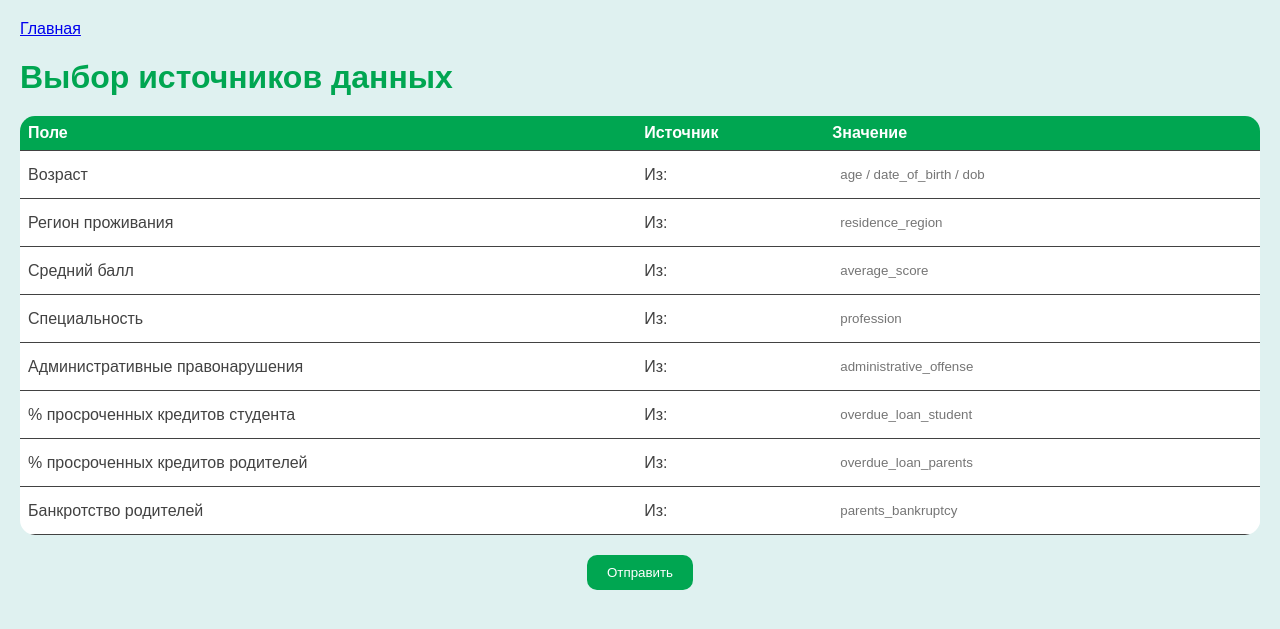
After one commit to Dani-ldyaev/changellange_sber, a Flask app: page /data_source in a window 1280 px wide. The commit adds this page. Shown: the top 629 px of the page. Run offline with Flask 3, Linux system fonts and the light colour scheme.

Commit message:
Final
I kinda had some clue, but couldnt get it to work :(

```diff
--- a/main.py
+++ b/main.py
@@ -1,125 +1,189 @@
-from flask import (
-    Flask,
-    render_template,
-    request,
-    jsonify,
-    session,
-    redirect,
-    flash,
-    url_for,
-    app,
-)
+from flask import Flask, render_template, request, jsonify
 import json
-from pathlib import Path
+import jsonschema
+from datetime import date
+
+app = Flask(__name__)
+
+# Модель JSON схемы
+JSON_SCHEMA = {
+    "$schema": "http://json-schema.org/draft-04/schema#",
+    "title": "Данные для модели",
+    "type": "object",
+    "required": ["studentData", "parentsData"],
+    "properties": {
+        "studentData": {
+            "description": "Данные по студенту",
+            "type": "object",
+            "required": [
+                "age",
+                "residenceRegion",
+                "averageScore",
+                "profession",
+                "administrativeOffense",
+                "overdueLoanStudent",
+            ],
+            "properties": {
+                "age": {"description": "Возраст студента", "type": "integer"},
+                "residenceRegion": {
+                    "description": "Код региона проживания студента",
+                    "type": "string",
+                },
+                "averageScore": {
+                    "description": "Средний балл студента",
+                    "type": "number",
+                },
+                "profession": {
+                    "description": "Будущая специальность студента (согласно словарю)",
+                    "type": "string",
+                },
+                "administrativeOffense": {
+                    "description": "Количество административных нарушений",
+                    "type": "integer",
+                },
+                "overdueLoanStudent": {
+                    "description": "% кредитов с просрочкой студента",
+                    "type": "number",
+                },
+            },
+        },
+        "parentsData": {
+            "description": "Данные по родителям",
+            "type": "object",
+            "required": ["overdueLoanParents", "parentsBankruptcy"],
+            "properties": {
+                "overdueLoanParents": {
+                    "description": "% кредитов с просрочкой родителей",
+                    "type": "number",
+                },
+                "parentsBankruptcy": {
+                    "description": "Банкротство родителей",
+                    "type": "boolean",
+                },
+            },
+        },
+    },
+}
+
+# Словарь для оценки региона
+REGION_SCORES = {
+    "Москва": 12.5,
+    "Санкт-Петербург": 12.5,
+    "Новосибирск": 12,
+    "Екатеринбург": 11.5,
+    "Казань": 11,
+    "Нижний Новгород": 10.5,
+    "Челябинск": 10,
+    "Омск": 9.5,
+    "Самара": 9,
+    "Ростов-на-Дону": 8.5,
+    "Уфа": 8,
+    "Красноярск": 7.5,
+    "Пермь": 7,
+    "Воронеж": 6.5,
+    "Волгоград": 6,
+}
 
 
-# from adapters.giga_chat_adapter import GigaChatAdapter
-
-app.secret_key = "SECRET_KEY"
-# app.config["sessions"]["secret_key"] = app.secret_key
-
-# Создаем приложение Flask
-app = Flask(__name__)
-
-# Загрузка JSON-схем
-with open(Path("schemas/application_schema.json"), "r", encoding="utf-8") as f:
-    application_schema = json.load(f)
-
-with open(Path("schemas/model_schema.json"), "r", encoding="utf-8") as f:
-    model_schema = json.load(f)
-
-with open(Path("schemas/credit_bureau_schema.json"), "r", encoding="utf-8") as f:
-    credit_bureau_schema = json.load(f)
-
-with open(
-    Path("schemas/education_committee_resource_schema.json"), "r", encoding="utf-8"
-) as f:
-    education_committee_resource_schema = json.load(f)
+def calculate_age(birth_date):
+    today = date.today()
+    return (
+        today.year
+        - birth_date.year
+        - ((today.month, today.day) < (birth_date.month, birth_date.day))
+    )
 
 
-# Главная страница
+def validate_json(data):
+    try:
+        jsonschema.validate(instance=data, schema=JSON_SCHEMA)
+        return True
+    except jsonschema.exceptions.ValidationError as err:
+        return False
+
+
+def calculate_credit_score(data):
+    score = 0
+
+    # Возраст
+    if data["studentData"]["age"] < 18:
+        age_score = 0
+    else:
+        age_score = min((data["studentData"]["age"] - 18) * 3 + 4, 12.5)
+
+    # Регион
+    region_score = REGION_SCORES.get(data["studentData"]["residenceRegion"], 0)
+
+    # Средний балл
+    average_score = data["studentData"]["averageScore"]
+    if average_score >= 5:
+        avg_score = 12.5
+    elif average_score >= 4:
+        avg_score = 10
+    elif average_score >= 3:
+        avg_score = 7
+    else:
+        avg_score = 0
+
+    # Специальность
+    profession_score = 12.5
+
+    # Административные нарушения
+    admin_offenses = data["studentData"]["administrativeOffense"]
+    admin_offense_score = max(-admin_offenses * 6.25, 0)
+
+    # Просроченные кредиты студента
+    student_loan_overdue = data["studentData"]["overdueLoanStudent"]
+    student_loan_score = max(12.5 - student_loan_overdue // 10 * 5, 0)
+
+    # Просроченные кредиты родителей
+    parent_loan_overdue = data["parentsData"]["overdueLoanParents"]
+    parent_loan_score = max(12.5 - parent_loan_overdue // 10 * 6, 0)
+
+    # Банкротство родителей
+    parent_bankruptcy = data["parentsData"]["parentsBankruptcy"]
+    bankruptcy_score = 12.5 if not parent_bankruptcy else 0
+
+    total_score = sum(
+        [
+            age_score,
+            region_score,
+            avg_score,
+            profession_score,
+            admin_offense_score,
+            student_loan_score,
+            parent_loan_score,
+            bankruptcy_score,
+        ]
+    )
+
+    return round(total_score, 2)
+
+
 @app.route("/")
 def home():
     return render_template("index.html")
 
 
-# Ввод данных
-@app.route("/model-selection", methods=["GET", "POST"])
-def model_selection():
-    if request.method == "POST":
-        # Получаем данные из формы
-        model_schema = request.form.get("schema")
-        input_data = request.form.get("input_data")
-
-        # Проверяем, что данные пришли корректно
-        if model_schema and input_data:
-            # Сохраняем данные в сессии
-            session["model_schema"] = model_schema
-            session["input_data"] = input_data
-
-            flash("Данные успешно сохранены в сессии.")
-            return redirect(url_for("evaluate_student"))
-    else:
-        flash("Не удалось сохранить данные в сессии. Попробуйте повторить операцию.")
-        return redirect(url_for("model-selection"))
-
-    return render_template("model_selection.html", model_schema=model_schema)
+@app.route("/data_source", methods=["GET"])
+def data_source():
+    return render_template("data_source.html")
 
 
-# Отправка данных для оценки студента
-# @app.route("/evaluate-student", methods=["POST"])
-# def evaluate_student():
-#     # Получаем данные от клиента
-#     data = request.get_json()
-
-#     # Создаем объект адаптера
-#     adapter = GigaChatAdapter(
-#         data["model_name"], data["schema"], data["transformations"]
-#     )
-
-#     # Оцениваем студента
-#     score = adapter.evaluate_student(data["input_data"])
-
-#     # Возвращаем результат
-#     return jsonify(score)
-
-
-# Страница для ввода и отправки готовых схем
-@app.route("/submit-schemas", methods=["GET", "POST"])
-def submit_schemas():
+@app.route("/credit_calculation", methods=["POST", "GET"])
+def credit_calculation():
     if request.method == "POST":
-        # Получаем данные из форм
-        application_schema = request.form.get("application_schema")
-        model_schema = request.form.get("model_schema")
-        credit_bureau_schema = request.form.get("credit_bureau_schema")
-        education_committee_resource_schema = request.form.get(
-            "education_committee_resource_schema"
-        )
-
-        # Обработка схем и передача их на GigaChat API
-        cleaned_data = process_schemas(
-            application_schema,
-            model_schema,
-            credit_bureau_schema,
-            education_committee_resource_schema,
-        )
-
-        # Возвращаем результат
-        return jsonify(cleaned_data)
-
-    return render_template("submit_schemas.html")
-
-
-# # Функция для обработки схем
-# def process_schemas(
-#     application_schema,
-#     model_schema,
-#     credit_bureau_schema,
-#     education_committee_resource_schema,
-# ):
-#     # Здесь идет обработка схем и передача их на GigaChat API
-#     # Возвращаем очищенные данные
-#     return {"cleaned_data": "Замените это на реальный результат"}
+        data = request.json
+        is_valid = validate_json(data)
+        if is_valid:
+            score = calculate_credit_score(data)
+            color = "green" if score > 80 else "yellow" if score <= 80 else "red"
+            return jsonify({"score": score, "color": color})
+        else:
+            return jsonify({"error": "Invalid JSON format"})
+    elif request.method == "GET":
+        # Отображение формы для ввода данных
+        return render_template("credit_calculation.html")
 
 
 if __name__ == "__main__":
--- /dev/null
+++ b/myvenv/pyvenv.cfg
@@ -0,0 +1,3 @@
+home = C:\Users\Daniil\AppData\Local\Microsoft\WindowsApps\PythonSoftwareFoundation.Python.3.10_qbz5n2kfra8p0
+include-system-site-packages = false
+version = 3.10.11
--- a/static/style.css
+++ b/static/style.css
@@ -1,66 +1,67 @@
-/* Основные стили */
+/* Основные цвета Сбербанка */
+:root {
+  --sber-green: #00a651;
+  --sber-light-green: #dff1f0;
+  --sber-white: #ffffff;
+  --sber-dark-gray: #424242;
+}
+
 body {
   font-family: Arial, sans-serif;
-  background-color: #f5f5f5;
-  color: #333;
-  margin: 0;
-  padding: 20px;
+  margin: 20px;
+  background-color: var(--sber-light-green);
+  color: var(--sber-dark-gray);
 }
 
-h1,
-h2,
-h3 {
-  color: #0077c2;
+h1 {
+  color: var(--sber-green);
+  margin-bottom: 20px;
 }
 
-a {
-  text-decoration: none;
-  color: #0077c2;
+table {
+  border-collapse: collapse;
+  width: 100%;
+  border-radius: 15px;
+  overflow: hidden;
 }
 
-/* Кнопки */
-.button {
-  display: inline-block;
-  padding: 10px 15px;
+th,
+td {
+  padding: 8px;
+  text-align: left;
+  border-bottom: 1px solid var(--sber-dark-gray);
+}
+
+th {
+  background-color: var(--sber-green);
+  color: var(--sber-white);
+  font-weight: bold;
+}
+
+td {
+  background-color: var(--sber-white);
+}
+
+input[type="text"] {
+  width: 100%;
+  padding: 8px;
+  border: none;
+  outline: none;
   border-radius: 5px;
-  background-color: #0077c2;
-  color: white;
-  text-align: center;
+}
+
+button {
+  display: block;
+  margin: 20px auto;
+  padding: 10px 20px;
+  background-color: var(--sber-green);
+  color: var(--sber-white);
+  border: none;
+  border-radius: 10px;
   cursor: pointer;
   transition: background-color 0.3s ease;
 }
 
-.button:hover {
-  background-color: #00548e;
+button:hover {
+  background-color: darken(var(--sber-green), 10%);
 }
-
-/* Формы */
-form label {
-  display: block;
-  margin-bottom: 5px;
-}
-
-form input,
-form select,
-form textarea {
-  width: 100%;
-  padding: 10px;
-  margin-bottom: 10px;
-  border: 1px solid #ccc;
-  border-radius: 5px;
-}
-
-form button[type="submit"] {
-  width: auto;
-  padding: 10px 20px;
-  background-color: #79b855;
-  color: white;
-  border: none;
-  border-radius: 5px;
-  cursor: pointer;
-  transition: background-color 0.3s ease;
-}
-
-form button[type="submit"]:hover {
-  background-color: #538a41;
-}
--- /dev/null
+++ b/templates/data_source.html
@@ -0,0 +1,140 @@
+{% extends "base.html" %} {% block title %}Выбор источников данных{% endblock %}
+{% block content %}
+<form id="data-source">
+  <!DOCTYPE html>
+  <html lang="ru">
+    <head>
+      <meta charset="UTF-8" />
+      <meta name="viewport" content="width=device-width, initial-scale=1.0" />
+      <link
+        rel="stylesheet"
+        href="{{ url_for('static', filename='style.css') }}"
+      />
+      <title>Выбор источников данных</title>
+    </head>
+    <body>
+      <h1>Выбор источников данных</h1>
+      <table>
+        <thead>
+          <tr>
+            <th>Поле</th>
+            <th>Источник</th>
+            <th>Значение</th>
+          </tr>
+        </thead>
+        <tbody>
+          <!-- Поля -->
+          <tr>
+            <td>Возраст</td>
+            <td>Из:</td>
+            <td>
+              <input
+                type="text"
+                name="age-source"
+                placeholder="age / date_of_birth / dob"
+              />
+            </td>
+          </tr>
+          <tr>
+            <td>Регион проживания</td>
+            <td>Из:</td>
+            <td>
+              <input
+                type="text"
+                name="region-source"
+                placeholder="residence_region"
+              />
+            </td>
+          </tr>
+          <tr>
+            <td>Средний балл</td>
+            <td>Из:</td>
+            <td>
+              <input
+                type="text"
+                name="avg-score-source"
+                placeholder="average_score"
+              />
+            </td>
+          </tr>
+          <tr>
+            <td>Специальность</td>
+            <td>Из:</td>
+            <td>
+              <input
+                type="text"
+                name="profession-source"
+                placeholder="profession"
+              />
+            </td>
+          </tr>
+          <tr>
+            <td>Административные правонарушения</td>
+            <td>Из:</td>
+            <td>
+              <input
+                type="text"
+                name="offences-source"
+                placeholder="administrative_offense"
+              />
+            </td>
+          </tr>
+          <tr>
+            <td>% просроченных кредитов студента</td>
+            <td>Из:</td>
+            <td>
+              <input
+                type="text"
+                name="student-loans-source"
+                placeholder="overdue_loan_student"
+              />
+            </td>
+          </tr>
+          <tr>
+            <td>% просроченных кредитов родителей</td>
+            <td>Из:</td>
+            <td>
+              <input
+                type="text"
+                name="parent-loans-source"
+                placeholder="overdue_loan_parents"
+              />
+            </td>
+          </tr>
+          <tr>
+            <td>Банкротство родителей</td>
+            <td>Из:</td>
+            <td>
+              <input
+                type="text"
+                name="bankruptcy-source"
+                placeholder="parents_bankruptcy"
+              />
+            </td>
+          </tr>
+        </tbody>
+      </table>
+      <button onclick="submitForm()">Отправить</button>
+      <script>
+        function submitForm() {
+          const formData = new FormData();
+          document.querySelectorAll('input[type="text"]').forEach((input) => {
+            formData.append(input.name, input.value);
+          });
+          fetch("/credit_calculation", {
+            method: "POST",
+            body: formData,
+          })
+            .then((response) => response.json())
+            .then((data) => {
+              alert(`Ваш результат: ${data.score}`);
+            })
+            .catch((error) => {
+              console.error("Ошибка:", error);
+            });
+        }
+      </script>
+    </body>
+  </html>
+</form>
+{% endblock %}
```
Also changed, not shown: models/student_credit_model.py (deleted, +0 -8 lines), templates/credit_calculation.html (added, +46 -0 lines), templates/index.html (+5 -5 lines), templates/model_selection.html (deleted, +0 -23 lines), templates/schemas_input.html (deleted, +0 -57 lines), 11 other files.
